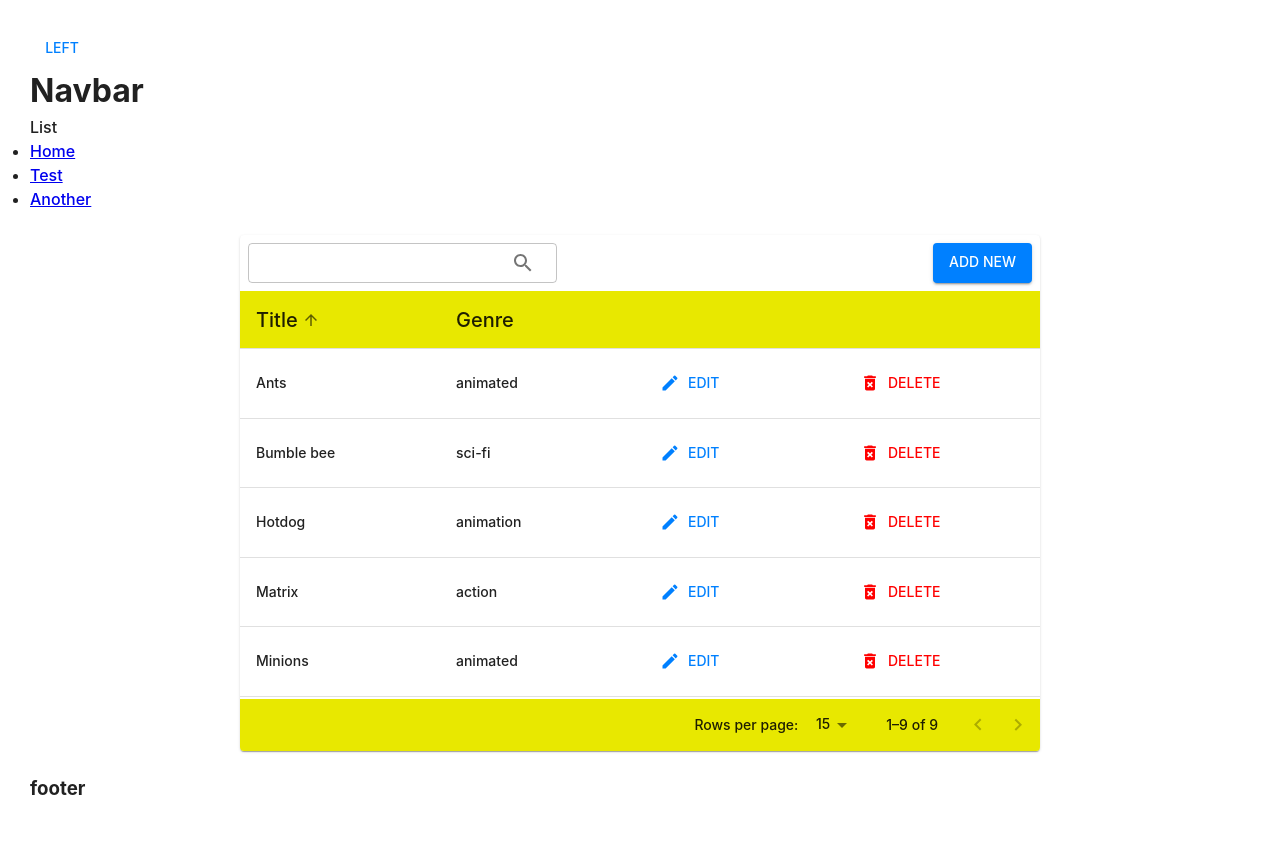
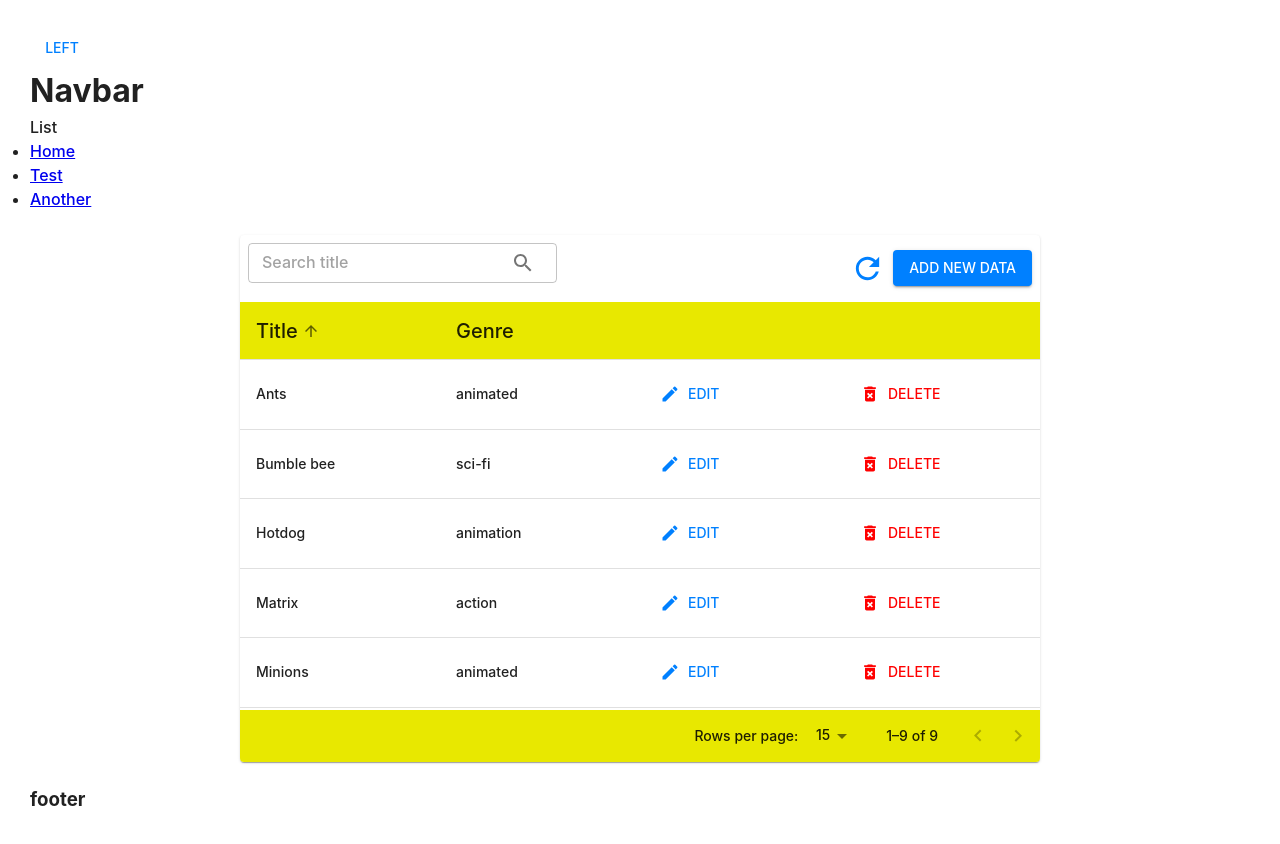
Before and after one commit to pangilinanervin22/simple-crud, a React (Vite) app in the folder frontend/: page / in a window 1280 px wide. Built offline with nearby package versions, Linux system fonts and the light colour scheme; data requests are answered from the project's data file.

Commit message:
sucessfull action snackbar added

```diff
--- a/frontend/src/components/MainTable/MovieDeleteDialog.jsx
+++ b/frontend/src/components/MainTable/MovieDeleteDialog.jsx
@@ -24,9 +24,6 @@ export default function MovieDeleteDialog({
 						{currentObject.title}
 					</DialogContentText>
 					<DialogActions sx={{ mt: 2 }}>
-						<Button variant="contained" onClick={handleOpenDialog}>
-							Disagree
-						</Button>
 						<Button
 							variant="contained"
 							color="error"
@@ -35,6 +32,9 @@ export default function MovieDeleteDialog({
 						>
 							Agree
 						</Button>
+						<Button variant="contained" onClick={handleOpenDialog}>
+							Disagree
+						</Button>
 					</DialogActions>
 				</DialogContent>
 			</Dialog>
--- a/frontend/src/components/MainTable/MovieFormDialog.jsx
+++ b/frontend/src/components/MainTable/MovieFormDialog.jsx
@@ -52,7 +52,9 @@ export default function MovieFormDialog({
 	return (
 		<>
 			<Dialog open={isOpen} onClose={handleOpenDialog}>
-				<DialogTitle> Edit Movie</DialogTitle>
+				<DialogTitle>
+					{currentObject.id ? "Edit movie" : "Add new movie"}
+				</DialogTitle>
 				<DialogContent>
 					<form onSubmit={handleSubmit(onSubmit)}>
 						<Box
@@ -91,9 +93,8 @@ export default function MovieFormDialog({
 								<Button
 									type="submit"
 									variant="contained"
-									color="primary"
+									color="secondary"
 									sx={{
-										background: "dodgerblue",
 										width: "20%",
 										margin: "3px",
 									}}
@@ -108,7 +109,7 @@ export default function MovieFormDialog({
 										width: "20%",
 										margin: "3px",
 									}}
-									onClick={handleCancel}
+									onClick={handleOpenDialog}
 								>
 									Cancel
 								</Button>
@@ -119,10 +120,4 @@ export default function MovieFormDialog({
 			</Dialog>
 		</>
 	);
-
-	function handleCancel() {
-		setValue("title", "");
-		setValue("genre", "");
-		handleOpenDialog();
-	}
 }
--- a/frontend/src/components/MainTable/MovieTable.jsx
+++ b/frontend/src/components/MainTable/MovieTable.jsx
@@ -12,9 +12,12 @@ import {
 	Box,
 	TextField,
 	InputAdornment,
+	IconButton,
+	CircularProgress,
 } from "@mui/material";
 import React, { Component } from "react";
 import SearchIcon from "@mui/icons-material/Search";
+import RefreshIcon from "@mui/icons-material/Refresh";
 import { paginate } from "./utils/paginate";
 import { sortPath } from "./utils/sortPath";
 
@@ -27,7 +30,8 @@ export default class MainTable extends Component {
 	};
 
 	render() {
-		const { tableBase, handleOpenDialog, tableData } = this.props;
+		const { tableBase, handleOpenDialog, tableData, refreshData } =
+			this.props;
 
 		return (
 			<>
@@ -48,6 +52,7 @@ export default class MainTable extends Component {
 						<TextField
 							size="small"
 							onChange={this.handleSearch}
+							placeholder={`Search title`}
 							InputProps={{
 								endAdornment: (
 									<InputAdornment position="start">
@@ -56,9 +61,21 @@ export default class MainTable extends Component {
 								),
 							}}
 						/>
-						<Button variant="contained" onClick={handleOpenDialog}>
-							Add new
+						<Box>
+							<IconButton
+								onClick={refreshData}
+								size="medium"
+								color="primary"
+							>
+								<RefreshIcon fontSize="large" />
+							</IconButton>
+							<Button
+								variant="contained"
+								onClick={handleOpenDialog}
+							>
+								Add new data
 							</Button>
+						</Box>
 					</Box>
 					<Table>
 						<TableHead sx={{ background: "#e8e800" }}>
@@ -78,6 +95,16 @@ export default class MainTable extends Component {
 							</TableRow>
 						</TableHead>
 					</Table>
+					{tableData.length === 0 ? (
+						<Box
+							height="350px"
+							display="flex"
+							justifyContent="center"
+							alignItems="center"
+						>
+							<CircularProgress />
+						</Box>
+					) : (
 						<TableContainer sx={{ height: 350 }}>
 							<Table size="medium">
 								<TableBody>
@@ -99,6 +126,7 @@ export default class MainTable extends Component {
 								</TableBody>
 							</Table>
 						</TableContainer>
+					)}
 					<TablePagination
 						component="div"
 						sx={{ background: "#e8e800" }}
--- a/frontend/src/components/MainTable/index.jsx
+++ b/frontend/src/components/MainTable/index.jsx
@@ -80,8 +80,11 @@ export default function index() {
 			<MovieFormDialog
 				currentObject={pickData}
 				isOpen={toggleForm}
-				handleOpenDialog={setToggleForm}
 				handleConfirmDialog={addMovie}
+				handleOpenDialog={() => {
+					setToggleForm();
+					resetForm();
+				}}
 			/>
 			<MovieDeleteDialog
 				isOpen={toggleDelete}
@@ -93,13 +96,13 @@ export default function index() {
 				tableBase={base}
 				handleOpenDialog={setToggleForm}
 				tableData={tableData}
+				refreshData={fetchData}
 			/>
 
 			<Snackbar
 				open={toggleSnackBar}
 				autoHideDuration={3000}
 				onClose={setToggleSnackBar}
-				children={"wew"}
 			>
 				<Alert severity={snackBarData.status} sx={{ width: "100%" }}>
 					{snackBarData.message}
@@ -107,6 +110,12 @@ export default function index() {
 			</Snackbar>
 		</>
 	);
+
+	async function fetchData() {
+		const res = await httpService.get(apiEndpoint);
+
+		setTableData(res.data);
+	}
 
 	function resetForm() {
 		setPickData({
@@ -130,8 +139,10 @@ export default function index() {
 					genre: post.genre,
 				});
 			else await httpService.post(apiEndpoint, obj);
+
+			openSnackBar("success", "Successful action");
 		} catch (error) {
-			openSnackBar("error", error.message);
+			openSnackBar("error", `${post.title} are not found`);
 		}
 
 		resetForm();
@@ -140,11 +151,15 @@ export default function index() {
 	async function deleteMovie() {
 		try {
 			await httpService.delete(`${apiEndpoint}/${pickData.id}`);
+			openSnackBar(
+				"success",
+				`${pickData.title} are successfully deleted`
+			);
 		} catch (error) {
-			openSnackBar("error", error.message);
+			openSnackBar("error", `${post.title} are not found`);
 		}
 
+		resetForm();
 		setToggleDelete();
-		resetForm();
 	}
 }
```
Lines whose indentation alone changed are shown as unchanged.
